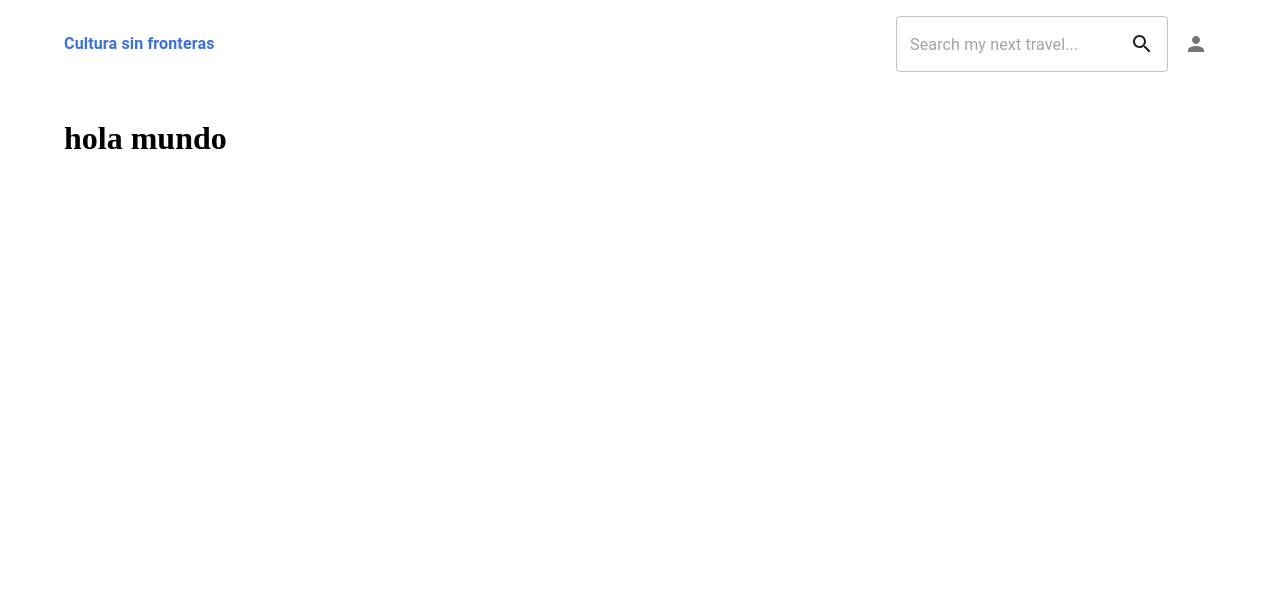
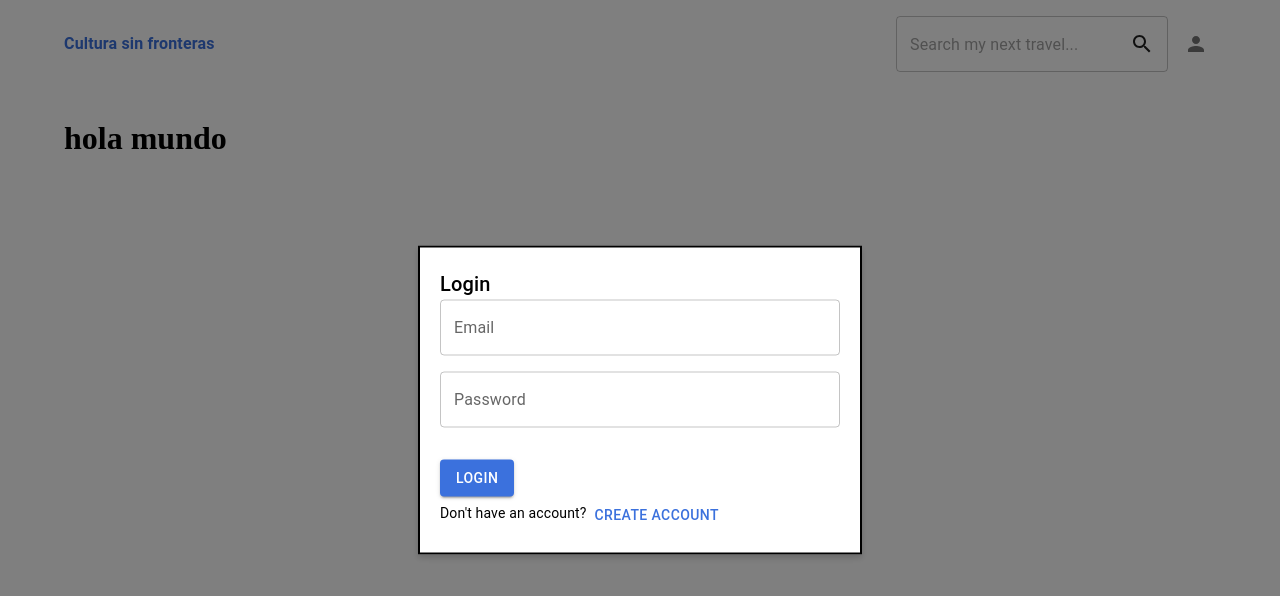
Before and after one commit to Benjamngarcia/cultura-sin-fronteras, a Next.js app in the folder project-frontend/: page / in a window 1280 px wide. Both pictures are taken after a click on the button 1196 px from the left and 44 px from the top of the page. Shown: the top 596 px of the page. Built offline with nearby package versions, Linux system fonts and the light colour scheme.

Commit message:
add login form

```diff
--- /dev/null
+++ b/project-frontend/components/auth/LoginModal.js
@@ -0,0 +1,148 @@
+import React, { useState } from 'react';
+import { Modal, Button, TextField, Typography } from '@mui/material';
+
+const LoginModal = ({ open, onClose }) => {
+  const [email, setEmail] = useState('');
+  const [password, setPassword] = useState('');
+  const [creatingAccount, setCreatingAccount] = useState(false); // Estado para controlar la creación de cuenta
+  const [firstName, setFirstName] = useState('');
+  const [lastName, setLastName] = useState('');
+
+  const handleEmailChange = (e) => {
+    setEmail(e.target.value);
+  };
+
+  const handlePasswordChange = (e) => {
+    setPassword(e.target.value);
+  };
+
+  const handleCreateAccountClick = () => {
+    setCreatingAccount(true);
+  };
+
+  const handleFirstNameChange = (e) => {
+    setFirstName(e.target.value);
+  };
+
+  const handleLastNameChange = (e) => {
+    setLastName(e.target.value);
+  };
+
+  const handleSubmit = (e) => {
+    e.preventDefault();
+
+    if (creatingAccount) {
+      // Aquí podrías hacer la petición a tu API para crear una cuenta
+      // Por simplicidad, este ejemplo solo muestra los datos en la consola
+      console.log('Creating Account...');
+      console.log('First Name:', firstName);
+      console.log('Last Name:', lastName);
+      console.log('Email:', email);
+      console.log('Password:', password);
+    } else {
+      // Aquí podrías hacer la petición a tu API para autenticar al usuario
+      // Por simplicidad, este ejemplo solo muestra los datos en la consola
+      console.log('Email:', email);
+      console.log('Password:', password);
+    }
+
+    // Cierra el modal después de enviar los datos
+    onClose();
+  };
+
+  const modalStyle = {
+    position: 'absolute',
+    width: 400,
+    backgroundColor: 'white',
+    border: '2px solid #000',
+    boxShadow: '0px 3px 6px rgba(0, 0, 0, 0.16)',
+    padding: '20px',
+    top: '50%',
+    left: '50%',
+    transform: 'translate(-50%, -50%)',
+  };
+
+  const textFieldStyle = {
+    marginBottom: '16px',
+  };
+
+  const buttonStyle = {
+    marginTop: '16px',
+  };
+
+  return (
+    <Modal
+      open={open}
+      onClose={onClose}
+      aria-labelledby="login-modal-title"
+      aria-describedby="login-modal-description"
+    >
+      <div style={modalStyle}>
+        <Typography variant="h6" component="h2" id="login-modal-title">
+          {creatingAccount ? 'Create Account' : 'Login'}
+        </Typography>
+        <form onSubmit={handleSubmit}>
+          {creatingAccount && (
+            <>
+              <TextField
+                id="first-name"
+                label="First Name"
+                variant="outlined"
+                fullWidth
+                style={textFieldStyle}
+                value={firstName}
+                onChange={handleFirstNameChange}
+              />
+              <TextField
+                id="last-name"
+                label="Last Name"
+                variant="outlined"
+                fullWidth
+                style={textFieldStyle}
+                value={lastName}
+                onChange={handleLastNameChange}
+              />
+            </>
+          )}
+          <TextField
+            id="email"
+            label="Email"
+            variant="outlined"
+            fullWidth
+            style={textFieldStyle}
+            value={email}
+            onChange={handleEmailChange}
+          />
+          <TextField
+            id="password"
+            label="Password"
+            type="password"
+            variant="outlined"
+            fullWidth
+            style={textFieldStyle}
+            value={password}
+            onChange={handlePasswordChange}
+          />
+          <Button
+            type="submit"
+            variant="contained"
+            color="primary"
+            style={buttonStyle}
+          >
+            {creatingAccount ? 'Create Account' : 'Login'}
+          </Button>
+        </form>
+        <Typography variant="body2">
+          {creatingAccount
+            ? 'Already have an account?'
+            : "Don't have an account?"}
+          <Button onClick={() => setCreatingAccount(!creatingAccount)}>
+            {creatingAccount ? 'Login' : 'Create Account'}
+          </Button>
+        </Typography>
+      </div>
+    </Modal>
+  );
+};
+
+export default LoginModal;
--- a/project-frontend/components/common/Nav.jsx
+++ b/project-frontend/components/common/Nav.jsx
@@ -1,4 +1,4 @@
-import * as React from "react";
+import React, { useState } from "react";
 import {
   AppBar,
   Box,
@@ -14,13 +14,18 @@ import { Search, Person } from "@mui/icons-material";
 import WidgetsOutlinedIcon from "@mui/icons-material/WidgetsOutlined";
 import Close from "@mui/icons-material/Close";
 import Link from "next/link";
-
+import LoginModal from "../auth/LoginModal";
 export function Nav() {
   const [mobileOpen, setMobileOpen] = React.useState(false);
+  const [loginModalOpen, setLoginModalOpen] = useState(false); // Estado para controlar la visibilidad del modal de login
   const navItems = [{ title: "Home", link: "/" }];
 
   const handleDrawerToggle = () => {
     setMobileOpen((prevState) => !prevState);
+  };
+
+  const handleLoginModalToggle = () => {
+    setLoginModalOpen((prevOpen) => !prevOpen); // Cambia el estado del modal de login
   };
 
   const drawer = (
@@ -111,13 +116,6 @@ export function Nav() {
             gap: "8px",
           }}
         >
-          {/* {navItems.map((item) => (
-            <Typography key={item.title}>
-              <Link href={item.link} className="links-styles">
-                {item.title}
-              </Link>
-            </Typography>
-          ))} */}
           <TextField
             placeholder="Search my next travel..."
             variant="outlined"
@@ -125,7 +123,7 @@ export function Nav() {
               endAdornment: <Search />,
             }}
           />
-          <IconButton onClick={() => null}>
+          <IconButton onClick={handleLoginModalToggle}> {/* Abre el modal de login al hacer clic */}
             <Person />
           </IconButton>
         </Box>
@@ -160,6 +158,9 @@ export function Nav() {
           {drawer}
         </Drawer>
       </Box>
+
+      {/* Renderiza el modal de login */}
+      <LoginModal open={loginModalOpen} onClose={handleLoginModalToggle} />
     </>
   );
 }
```
